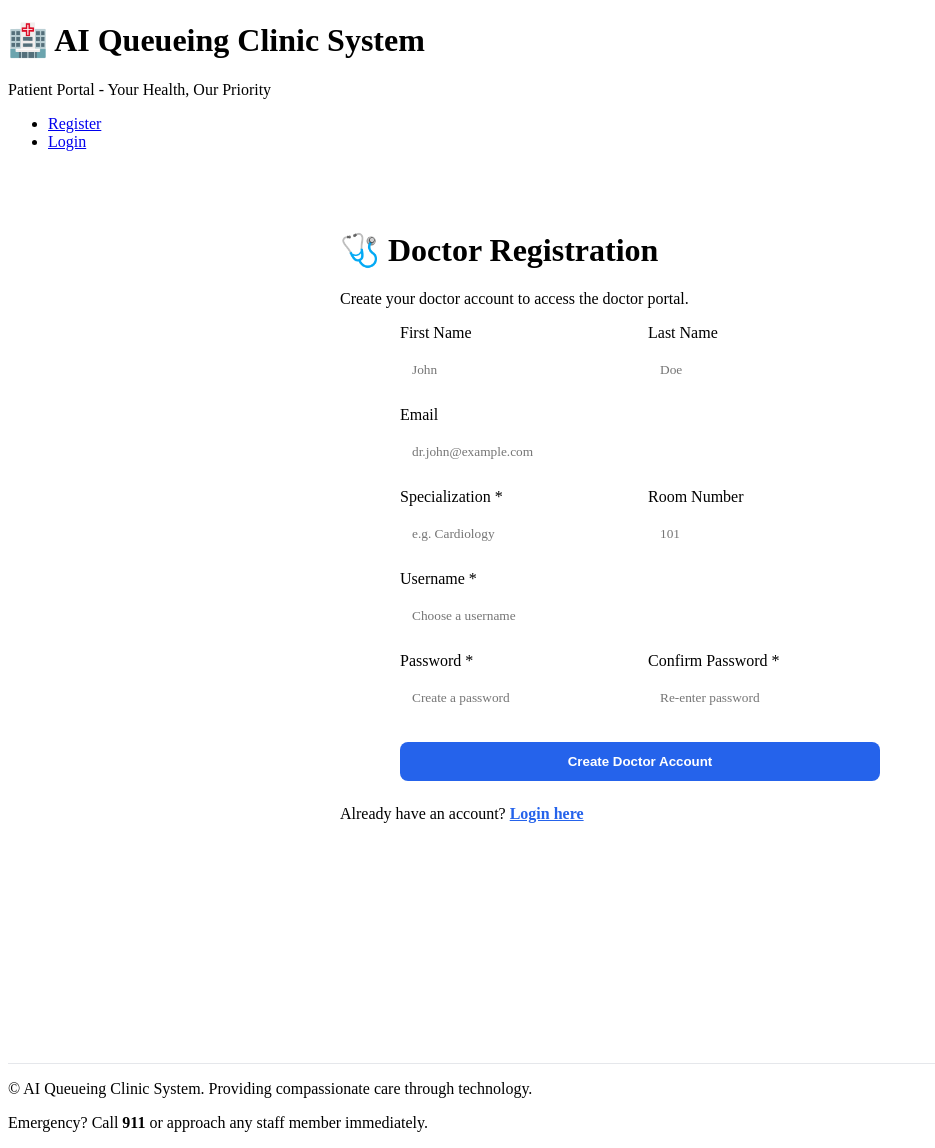
After one commit to MumoMwendwa/AI-Queueing-System, a Django app: page /doctor/register/ in a window 1280 px wide. The commit adds this page. Shown: the whole page, without its empty margins (0-935 px from the left). Run offline with Django 4.2, Linux system fonts and the light colour scheme.

Commit message:
Add login + doctor/patient registration so /doctor/ is reachable
- Add unified login page (/login/) with Login button and Register links
- Add self-service doctor registration (/doctor/register/) creating User + Doctor
- Allow patients to set a password during registration so they can log in
- Make doctor_required redirect unauthenticated users to login instead of returning a bare 403
- Role-based post-login redirect (doctor dashboard / patient dashboard) and logout

Co-Authored-By: Devin AI <158243242+devin-ai-integration[bot]@users.noreply.github.com>

```diff
--- a/queue_app/urls.py
+++ b/queue_app/urls.py
@@ -12,6 +12,9 @@ from .views import (
     doctor_dashboard,
     doctor_notifications,
     doctor_patient_detail,
+    doctor_register,
+    login_view,
+    logout_view,
     home,
 )
 from . import ai_views
@@ -30,7 +33,12 @@ urlpatterns = [
     path('', include(router.urls)),
     path('', home, name='home'),
 
+    # Authentication
+    path('login/', login_view, name='login'),
+    path('logout/', logout_view, name='logout'),
+
     # Doctor portal
+    path('doctor/register/', doctor_register, name='doctor_register'),
     path('doctor/', doctor_dashboard, name='doctor_home'),
     path('doctor/dashboard/', doctor_dashboard, name='doctor_dashboard'),
     path('doctor/notifications/', doctor_notifications, name='doctor_notifications'),
--- a/queue_app/views.py
+++ b/queue_app/views.py
@@ -9,6 +9,9 @@ from django.core.exceptions import ObjectDoesNotExist
 from django.http import HttpResponseForbidden
 from django.shortcuts import get_object_or_404, render, redirect
 from django.contrib.auth.models import User
+from django.contrib.auth import authenticate, login, logout
+from django.contrib import messages
+from django.urls import reverse
 from django.utils import timezone
 from rest_framework import viewsets
 
@@ -28,9 +31,21 @@ def get_doctor_profile(request):
         return None
 
 
+def get_patient_profile(request):
+    if not request.user.is_authenticated:
+        return None
+    try:
+        return request.user.patient_profile
+    except ObjectDoesNotExist:
+        return None
+
+
 def doctor_required(view_func):
     @wraps(view_func)
     def wrapper(request, *args, **kwargs):
+        if not request.user.is_authenticated:
+            return redirect(f"{reverse('login')}?next={request.path}")
+
         doctor = get_doctor_profile(request)
         if doctor is None:
             return HttpResponseForbidden("Doctor access only.")
@@ -39,6 +54,111 @@ def doctor_required(view_func):
         return view_func(request, *args, **kwargs)
 
     return wrapper
+
+
+def _post_login_redirect(user):
+    """Send a freshly logged-in user to the page that fits their role."""
+    try:
+        user.doctor_profile
+        return redirect('doctor_dashboard')
+    except ObjectDoesNotExist:
+        pass
+
+    try:
+        patient = user.patient_profile
+        return redirect('patient_dashboard', patient_id=patient.pk)
+    except ObjectDoesNotExist:
+        pass
+
+    if user.is_staff:
+        return redirect('/admin/')
+    return redirect('home')
+
+
+def login_view(request):
+    """Unified login page for doctors and patients."""
+    if request.user.is_authenticated:
+        return _post_login_redirect(request.user)
+
+    next_url = request.POST.get('next') or request.GET.get('next', '')
+
+    if request.method == 'POST':
+        username = request.POST.get('username', '').strip()
+        password = request.POST.get('password', '')
+        user = authenticate(request, username=username, password=password)
+        if user is not None:
+            login(request, user)
+            if next_url:
+                return redirect(next_url)
+            return _post_login_redirect(user)
+        messages.error(request, 'Invalid username or password. Please try again.')
+
+    return render(request, 'registration/login.html', {'next': next_url})
+
+
+def logout_view(request):
+    logout(request)
+    return redirect('login')
+
+
+def doctor_register(request):
+    """Self-service registration for doctors (creates a User + Doctor profile)."""
+    if request.user.is_authenticated:
+        return _post_login_redirect(request.user)
+
+    form_data = {}
+    if request.method == 'POST':
+        username = request.POST.get('username', '').strip()
+        password = request.POST.get('password', '')
+        confirm_password = request.POST.get('confirm_password', '')
+        first_name = request.POST.get('first_name', '').strip()
+        last_name = request.POST.get('last_name', '').strip()
+        email = request.POST.get('email', '').strip()
+        specialization = request.POST.get('specialization', '').strip()
+        room_number = request.POST.get('room_number', '').strip()
+
+        form_data = {
+            'username': username,
+            'first_name': first_name,
+            'last_name': last_name,
+            'email': email,
+            'specialization': specialization,
+            'room_number': room_number,
+        }
+
+        errors = []
+        if not username:
+            errors.append('Username is required.')
+        if not password:
+            errors.append('Password is required.')
+        if password and password != confirm_password:
+            errors.append('Passwords do not match.')
+        if not specialization:
+            errors.append('Specialization is required.')
+        if username and User.objects.filter(username=username).exists():
+            errors.append('That username is already taken.')
+
+        if errors:
+            for error in errors:
+                messages.error(request, error)
+        else:
+            user = User.objects.create_user(
+                username=username,
+                password=password,
+                first_name=first_name,
+                last_name=last_name,
+                email=email,
+            )
+            Doctor.objects.create(
+                user=user,
+                specialization=specialization,
+                room_number=room_number or None,
+            )
+            login(request, user)
+            messages.success(request, 'Doctor account created successfully.')
+            return redirect('doctor_dashboard')
+
+    return render(request, 'doctor/register.html', {'form_data': form_data})
 
 
 def _priority_label(score):
@@ -183,6 +303,7 @@ def patient_register(request):
         existing_conditions = request.POST.get('existing_conditions', '').strip()
         current_medications = request.POST.get('current_medications', '').strip()
         symptoms = request.POST.get('symptoms', '').strip()
+        password = request.POST.get('password', '')
 
         medical_history_parts = [
             f"Symptoms: {symptoms}" if symptoms else "",
@@ -218,7 +339,12 @@ def patient_register(request):
             user.email = email
         user.save()
 
-        if created:
+        # Set a usable password when supplied so patients can log in later;
+        # otherwise keep the account password-less (e.g. staff-assisted sign-up).
+        if password:
+            user.set_password(password)
+            user.save()
+        elif created:
             user.set_unusable_password()
             user.save()
 
@@ -293,6 +419,12 @@ def patient_register(request):
             from .models import VirtualCard
             vc = VirtualCard(patient=patient)
             vc.save()
+
+        # Log the patient in automatically when they set a password.
+        if password and not request.user.is_authenticated:
+            auth_user = authenticate(request, username=user.username, password=password)
+            if auth_user is not None:
+                login(request, auth_user)
 
         # Use explicit path to avoid any reverse/name issues
         return redirect(f'/patient/{patient.pk}/dashboard/')
--- a/queue_system/settings.py
+++ b/queue_system/settings.py
@@ -38,6 +38,11 @@ MIDDLEWARE = [
 ]
 
 ROOT_URLCONF = 'queue_system.urls'
+
+# Authentication redirects
+LOGIN_URL = '/login/'
+LOGIN_REDIRECT_URL = '/'
+LOGOUT_REDIRECT_URL = '/login/'
 
 TEMPLATES = [
     {
--- a/templates/base.html
+++ b/templates/base.html
@@ -26,6 +26,11 @@
             <li><a href="{% url 'patient_dashboard' patient.id %}">Dashboard</a></li>
             <li><a href="{% url 'patient_virtual_card' patient.id %}">Virtual Card</a></li>
             {% endif %}
+            {% if user.is_authenticated %}
+            <li><a href="{% url 'logout' %}">Logout</a></li>
+            {% else %}
+            <li><a href="{% url 'login' %}">Login</a></li>
+            {% endif %}
         </ul>
     </nav>
     <!-- End Navigation -->
--- a/templates/doctor/dashboard.html
+++ b/templates/doctor/dashboard.html
@@ -19,6 +19,7 @@
             <div style="display: flex; gap: 1rem; align-items: center; flex-wrap: wrap;">
                 <a href="{% url 'doctor_dashboard' %}" class="btn btn-primary">Dashboard</a>
                 <a href="{% url 'doctor_notifications' %}" class="btn">Notifications</a>
+                <a href="{% url 'logout' %}" class="btn">Logout</a>
             </div>
         </div>
     </header>
--- a/templates/doctor/notifications.html
+++ b/templates/doctor/notifications.html
@@ -18,6 +18,7 @@
             </div>
             <div style="display: flex; gap: 1rem; align-items: center; flex-wrap: wrap;">
                 <a href="{% url 'doctor_dashboard' %}" class="btn">Back to Dashboard</a>
+                <a href="{% url 'logout' %}" class="btn">Logout</a>
             </div>
         </div>
     </header>
--- /dev/null
+++ b/templates/doctor/register.html
@@ -0,0 +1,92 @@
+{% extends "base.html" %}
+{% load static %}
+
+{% block title %}Doctor Registration - AI Queueing Clinic System{% endblock %}
+
+{% block content %}
+<div class="patient-dashboard">
+    <div class="card" style="max-width: 600px; margin: 2rem auto;">
+        <div class="card-header text-center">
+            <h1 class="card-title">🩺 Doctor Registration</h1>
+            <p>Create your doctor account to access the doctor portal.</p>
+        </div>
+
+        {% if messages %}
+        <div style="margin-bottom: 1rem;">
+            {% for message in messages %}
+            <div style="padding: 0.75rem 1rem; border-radius: 8px; margin-bottom: 0.5rem;
+                        background: {% if message.tags == 'success' %}#dcfce7{% else %}#fee2e2{% endif %};
+                        color: {% if message.tags == 'success' %}#166534{% else %}#991b1b{% endif %};">
+                {{ message }}
+            </div>
+            {% endfor %}
+        </div>
+        {% endif %}
+
+        <form method="POST" action="{% url 'doctor_register' %}" style="max-width: 480px; margin: 0 auto;">
+            {% csrf_token %}
+
+            <div style="display: grid; grid-template-columns: 1fr 1fr; gap: 1rem; margin-bottom: 1rem;">
+                <div>
+                    <label style="display: block; margin-bottom: 0.5rem; font-weight: 500;">First Name</label>
+                    <input type="text" name="first_name" style="width: 100%;"
+                           value="{{ form_data.first_name }}" placeholder="John">
+                </div>
+                <div>
+                    <label style="display: block; margin-bottom: 0.5rem; font-weight: 500;">Last Name</label>
+                    <input type="text" name="last_name" style="width: 100%;"
+                           value="{{ form_data.last_name }}" placeholder="Doe">
+                </div>
+            </div>
+
+            <div style="margin-bottom: 1rem;">
+                <label style="display: block; margin-bottom: 0.5rem; font-weight: 500;">Email</label>
+                <input type="email" name="email" style="width: 100%;"
+                       value="{{ form_data.email }}" placeholder="dr.john@example.com">
+            </div>
+
+            <div style="display: grid; grid-template-columns: 1fr 1fr; gap: 1rem; margin-bottom: 1rem;">
+                <div>
+                    <label style="display: block; margin-bottom: 0.5rem; font-weight: 500;">Specialization *</label>
+                    <input type="text" name="specialization" required style="width: 100%;"
+                           value="{{ form_data.specialization }}" placeholder="e.g. Cardiology">
+                </div>
+                <div>
+                    <label style="display: block; margin-bottom: 0.5rem; font-weight: 500;">Room Number</label>
+                    <input type="text" name="room_number" style="width: 100%;"
+                           value="{{ form_data.room_number }}" placeholder="101">
+                </div>
+            </div>
+
+            <div style="margin-bottom: 1rem;">
+                <label style="display: block; margin-bottom: 0.5rem; font-weight: 500;">Username *</label>
+                <input type="text" name="username" required style="width: 100%;"
+                       value="{{ form_data.username }}" placeholder="Choose a username">
+            </div>
+
+            <div style="display: grid; grid-template-columns: 1fr 1fr; gap: 1rem; margin-bottom: 1.5rem;">
+                <div>
+                    <label style="display: block; margin-bottom: 0.5rem; font-weight: 500;">Password *</label>
+                    <input type="password" name="password" required style="width: 100%;"
+                           placeholder="Create a password">
+                </div>
+                <div>
+                    <label style="display: block; margin-bottom: 0.5rem; font-weight: 500;">Confirm Password *</label>
+                    <input type="password" name="confirm_password" required style="width: 100%;"
+                           placeholder="Re-enter password">
+                </div>
+            </div>
+
+            <button type="submit" class="btn btn-primary"
+                    style="width: 100%; padding: 0.75rem; background: #2563eb; color: #fff;
+                           border: none; border-radius: 8px; font-weight: 600; cursor: pointer;">
+                Create Doctor Account
+            </button>
+        </form>
+
+        <div class="text-center" style="margin-top: 1.5rem;">
+            <p>Already have an account? <a href="{% url 'login' %}" style="color: #2563eb; font-weight: 600;">Login here</a></p>
+        </div>
+    </div>
+</div>
+{% endblock %}
```
Also changed, not shown: templates/patient/register.html (+7 -0 lines), templates/registration/login.html (added, +66 -0 lines).
